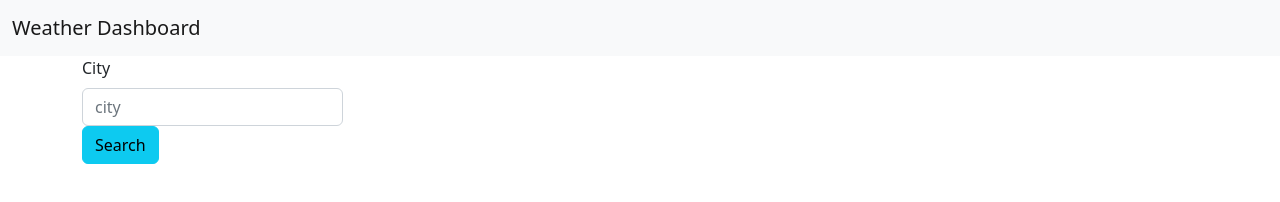
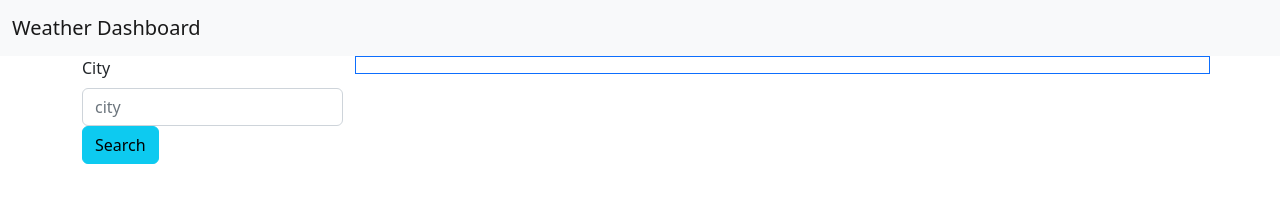
Before and after one commit to daniellecavallo/Weather-Dashboard, a plain HTML site: page index.html in a window 1280 px wide. Drawn offline with nearby package versions, Linux system fonts and the light colour scheme.

Commit message:
added boxes

```diff
--- a/index.html
+++ b/index.html
@@ -25,6 +25,14 @@
 
                   </div>
             </div>
+            <div class="col-9">
+                <div class="row">
+                  <section class="col-12 border border-primary">
+                    <p>
+                    </p>
+                  </section>
+                </div>
+            </div>
         </div>
       </div>
     <script src="https://cdn.jsdelivr.net/npm/@popperjs/core@2.11.6/dist/umd/popper.min.js" integrity="sha384-oBqDVmMz9ATKxIep9tiCxS/Z9fNfEXiDAYTujMAeBAsjFuCZSmKbSSUnQlmh/jp3" crossorigin="anonymous"></script>
```
